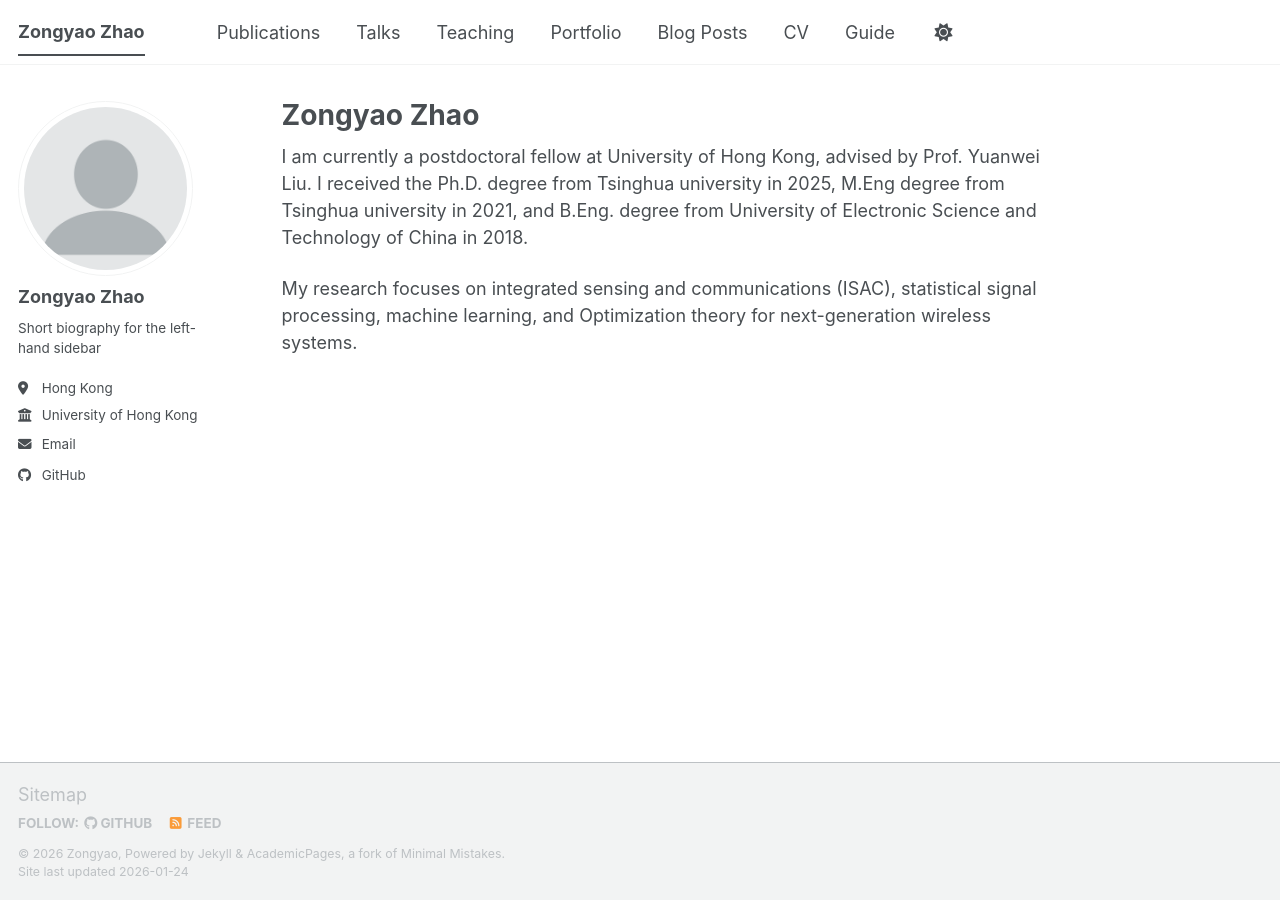
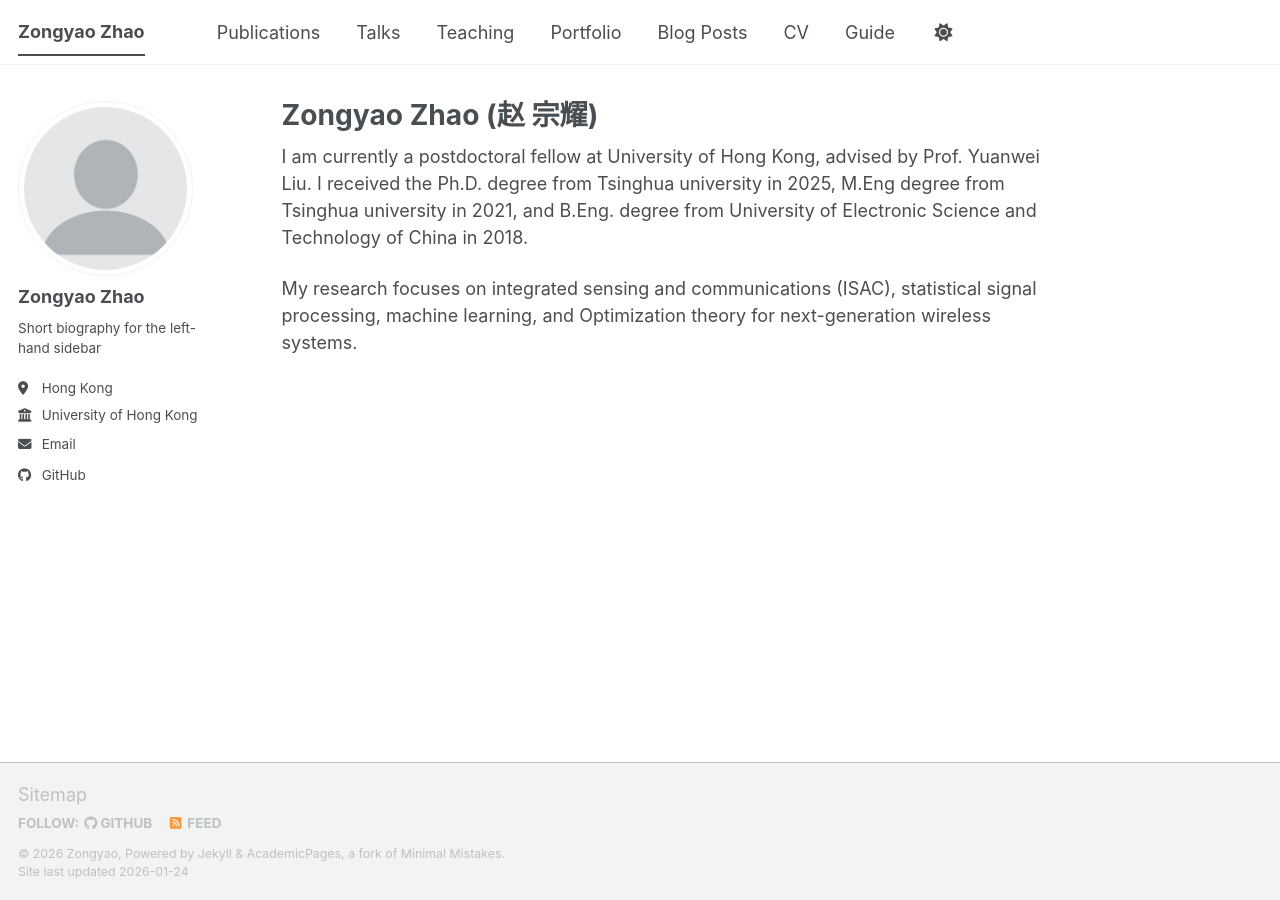
Before and after one commit to ZongyaoZhao/ZongyaoZhao.github.io, a Jekyll site: the page built from _pages/about.md, in a window 1280 px wide. Built offline with Jekyll 4.4.1, drawn with Linux system fonts in a browser that asks for light colours; a script bundle is joined from its source files by our own code; library files that are not in the unit come from our copies.

Commit message:
Update about.md

```diff
--- a/_pages/about.md
+++ b/_pages/about.md
@@ -1,6 +1,6 @@
 ---
 permalink: /
-title: "Zongyao Zhao"
+title: "Zongyao Zhao (赵 宗耀)"
 author_profile: true
 redirect_from:
   - /about/
```
